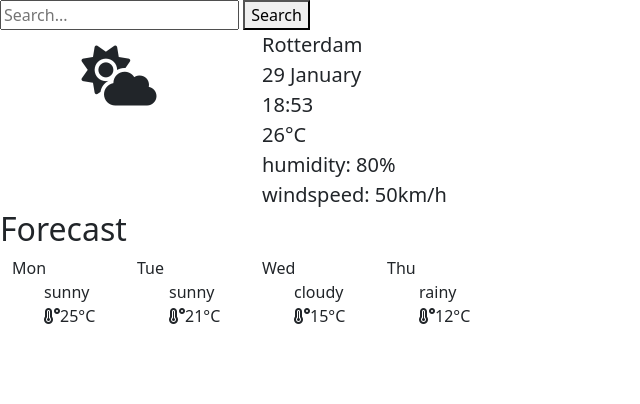
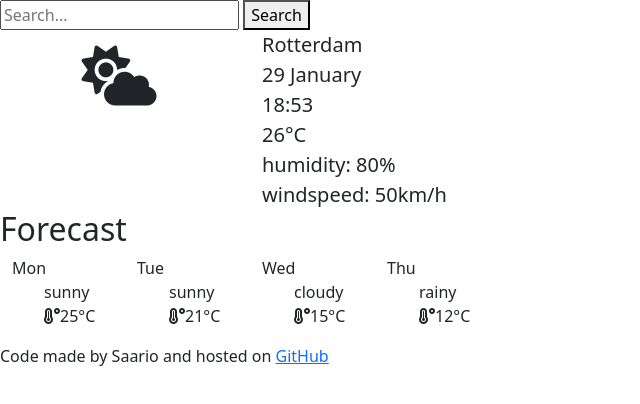
Before and after one commit to Saario91/SheCodes34, a plain HTML site: page index.html in a window 1280 px wide. Shown: the whole page, without its empty margins (0-640 px from the left). Drawn offline with nearby package versions, Linux system fonts and the light colour scheme.

Commit message:
Added footer with link to github

```diff
--- a/index.html
+++ b/index.html
@@ -87,6 +87,7 @@
         </div>
       </div>
     </div>
+    <footer>Code made by Saario and hosted on <a href="https://github.com/Saario91/SheCodes34" target="_blank">GitHub</a></footer>
     <script src="src/index.js"></script>
   </body>
 </html>
```
